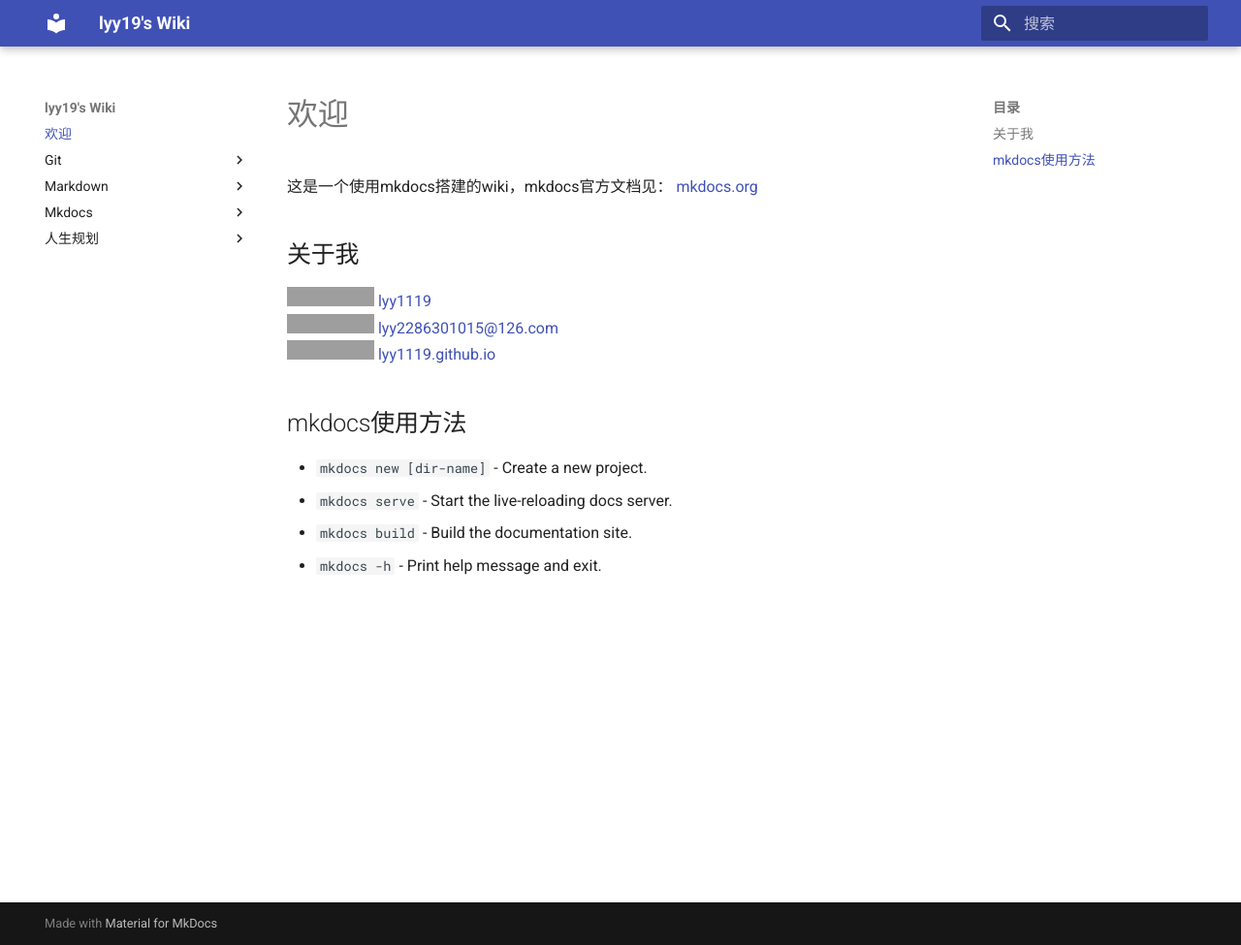
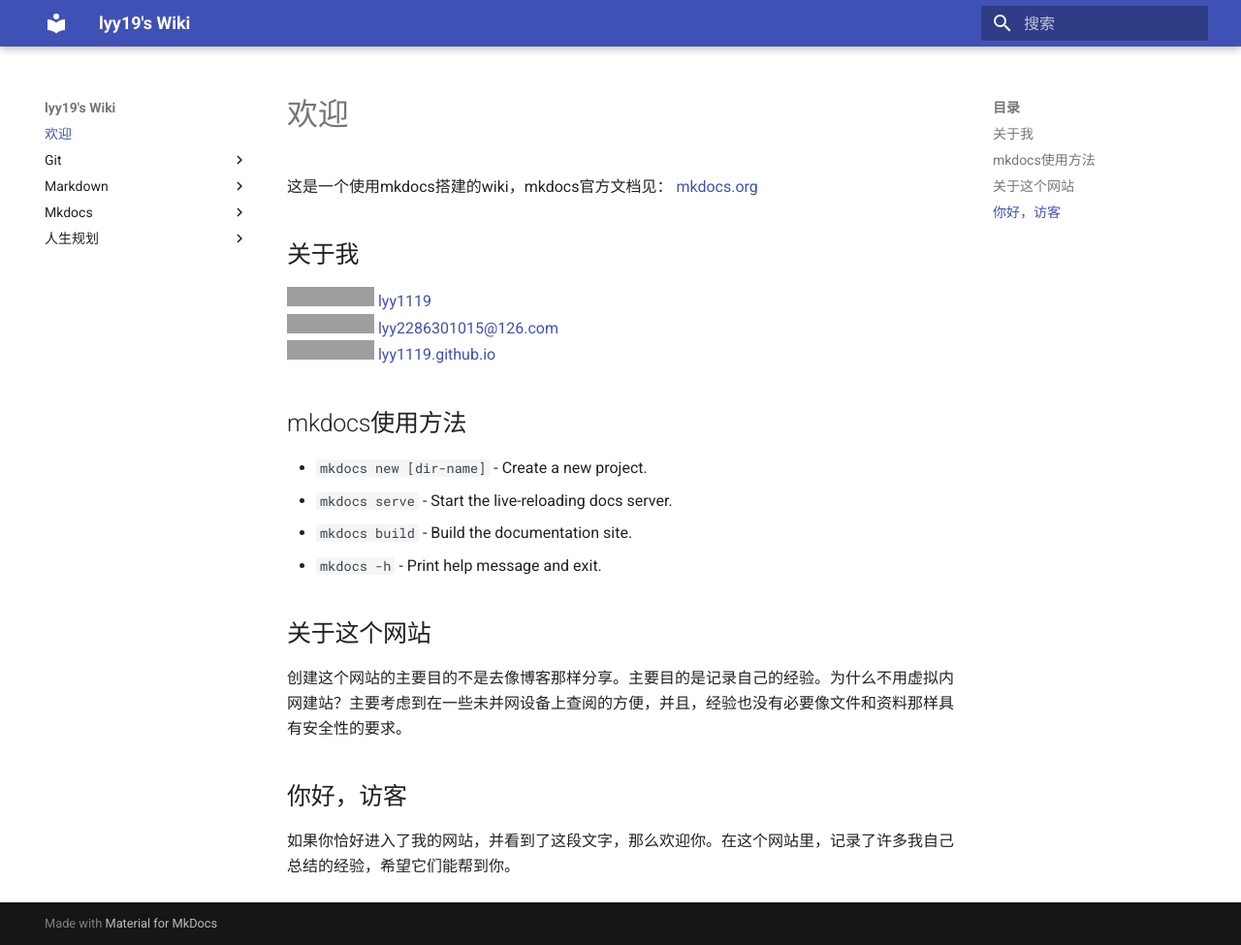
Before and after one commit to lyy1119/lyy1119.github.io, an MkDocs documentation site: the page built from docs/index.md, in a window 1280 px wide and 975 px high. Shown: the whole window at 97% size. Built offline with MkDocs 1.6.1 and Material for MkDocs 9.7.7, drawn with Linux system fonts in a browser that asks for light colours; grey boxes are pictures that could not be loaded.

Commit message:
修改主页

```diff
--- a/docs/index.md
+++ b/docs/index.md
@@ -14,3 +14,11 @@
 * `mkdocs serve` - Start the live-reloading docs server.
 * `mkdocs build` - Build the documentation site.
 * `mkdocs -h` - Print help message and exit.
+
+## 关于这个网站
+
+创建这个网站的主要目的不是去像博客那样分享。主要目的是记录自己的经验。为什么不用虚拟内网建站？主要考虑到在一些未并网设备上查阅的方便，并且，经验也没有必要像文件和资料那样具有安全性的要求。
+
+## 你好，访客
+
+如果你恰好进入了我的网站，并看到了这段文字，那么欢迎你。在这个网站里，记录了许多我自己总结的经验，希望它们能帮到你。
```
